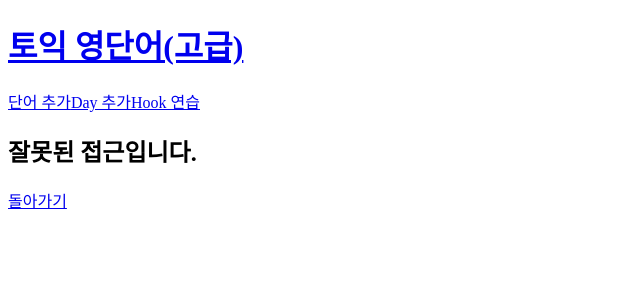
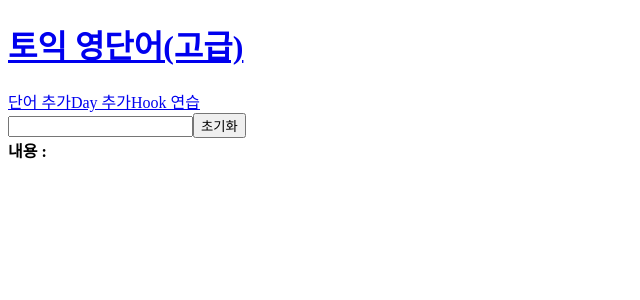
Before and after one commit to seyoungjoy/react-study, a React (Create React App) app in the folder voca/: page /hook-practice/use-ref in a window 1280 px wide. Shown: the top 300 px of the page, without its empty margins (0-640 px from the left). Built offline with nearby package versions, Linux system fonts and the light colour scheme; the HTML template or start-up script is replaced by a standard one.

Commit message:
docs: useRef

```diff
--- a/voca/src/App.js
+++ b/voca/src/App.js
@@ -8,7 +8,7 @@
 import HookPractice from "./component/HookPractice"
 import UseState from "./component/hook-practice/UseState"
 import UseEffect from "./component/hook-practice/UseEffect"
-import UseEffectClean from "./component/hook-practice/UseEffect_clean"
+import UseRef from "./component/hook-practice/UseRef"
 
 function App() {
   return (
@@ -23,7 +23,7 @@
                 <Route exact path="/hook-practice" element={<HookPractice/>}></Route>
                 <Route exact path="/hook-practice/use-state" element={<UseState/>}></Route>
                 <Route exact path="/hook-practice/use-effect" element={<UseEffect/>}></Route>
-                <Route exact path="/hook-practice/use-effect-clean" element={<UseEffectClean/>}></Route>
+                <Route exact path="/hook-practice/use-ref" element={<UseRef/>}></Route>
                 <Route path="/*" element={<EmptyPage/>}></Route>
             </Routes>
         </div>
--- a/voca/src/component/HookPractice.js
+++ b/voca/src/component/HookPractice.js
@@ -14,8 +14,8 @@
                 </Link>
             </li>
             <li>
-                <Link to="/hook-practice/use-effect-clean">
-                    <button>useEffect_clean</button>
+                <Link to="/hook-practice/use-ref">
+                    <button>useRef</button>
                 </Link>
             </li>
 
--- a/voca/src/component/hook-practice/UseEffect.js
+++ b/voca/src/component/hook-practice/UseEffect.js
@@ -9,7 +9,6 @@
     const handleInputUpdate = (e) => {
         setName(e.target.value);
     }
-
 
     return(
         <>
--- a/voca/src/component/hook-practice/UseEffect_clean.js
+++ /dev/null
@@ -1,13 +0,0 @@
-import {useEffect, useState} from "react";
-import Timer from './Timer'
-export default function UseEffect_clean(){
-    const [showTimer, setShowTimer] = useState(false)
-    return(
-        <>
-            {showTimer && <Timer/>}
-            <button onClick={() => setShowTimer(!showTimer)}>Toggle</button>
-
-        </>
-
-    )
-}
--- /dev/null
+++ b/voca/src/component/hook-practice/UseRef.js
@@ -0,0 +1,36 @@
+import {useRef, useState} from "react";
+export default function UseRef(){
+    /*
+    ## useRef
+    - 특정 DOM을 선택해야할 때 사용.
+    - 값이 바뀔 때 리렌더링이 되지 않는다.
+    - javascript에서 getElementById, querySelector의 역할
+
+    */
+    const [text, setText] = useState('');
+    const nameInput = useRef();
+
+    const onChange = e => {
+        setText(e.target.value)
+    }
+    const onReset = () => {
+        setText('');
+        nameInput.current.focus();
+    }
+
+    return(
+        <div>
+            <input
+                name="name"
+                onChange={onChange}
+                value={text}
+                ref={nameInput}
+            />
+            <button onClick={onReset}>초기화</button>
+            <div>
+                <b>내용 :</b>
+                {text}
+            </div>
+        </div>
+    )
+}
```
Also changed, not shown: 2 other files (tests, documents, lock files or other folders).
